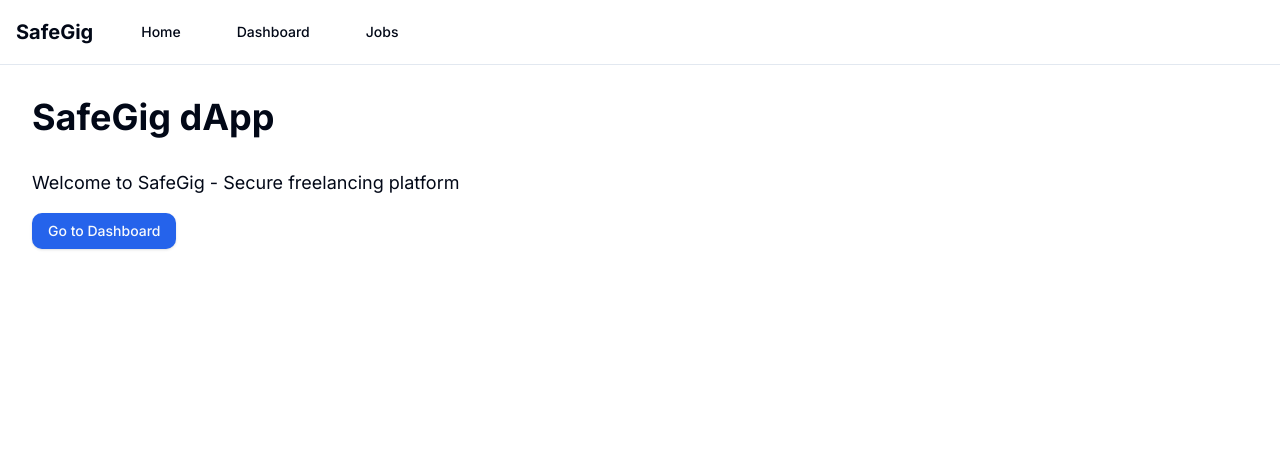
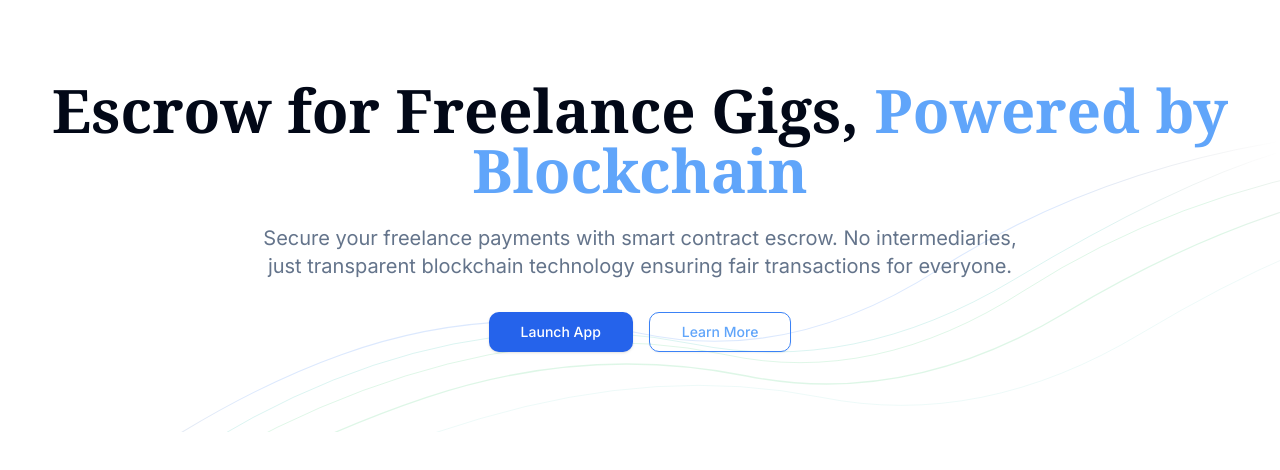
Before and after one commit to BlockHaven-Labs/SafeGig, a Next.js app in the folder frontend/: page / in a window 1280 px wide. Shown: the top 470 px of the page. Built offline with nearby package versions, Linux system fonts and the light colour scheme.

Commit message:
feat(landing): add HeroSection component with animated visuals and call-to-action buttons

```diff
--- a/frontend/app/layout.tsx
+++ b/frontend/app/layout.tsx
@@ -18,7 +18,7 @@ export default function RootLayout({
   return (
     <html lang="en">
       <body className={inter.className}>
-        <Navbar />
+        {/* <Navbar /> */}
         {children}
       </body>
     </html>
--- a/frontend/app/page.tsx
+++ b/frontend/app/page.tsx
@@ -1,14 +1,12 @@
-import { Button } from "@/components/ui/button"
-import Link from "next/link"
+import HeroSection from "@/components/landing/HeroSection";
+import React from "react";
 
-export default function Home() {
+function page() {
   return (
-    <main className="container mx-auto p-8">
-      <h1 className="text-4xl font-bold mb-8">SafeGig dApp</h1>
-      <p className="text-lg mb-4">Welcome to SafeGig - Secure freelancing platform</p>
-      <Button asChild>
-        <Link href="/dashboard">Go to Dashboard</Link>
-      </Button>
-    </main>
-  )
+    <div>
+      <HeroSection />
+    </div>
+  );
 }
+
+export default page;
--- /dev/null
+++ b/frontend/components/landing/HeroSection.tsx
@@ -0,0 +1,191 @@
+import Link from "next/link";
+import { Button } from "@/components/ui/button";
+
+export default function HeroSection() {
+  return (
+    <section className="py-20 px-4 sm:px-6 lg:px-8 relative overflow-hidden">
+      <div className="absolute inset-0 z-0">
+        <svg
+          className="absolute inset-0 w-full h-full"
+          viewBox="0 0 1200 800"
+          fill="none"
+          xmlns="http://www.w3.org/2000/svg"
+          preserveAspectRatio="xMidYMid slice"
+        >
+          <defs>
+            <radialGradient id="neonPulse1" cx="50%" cy="50%" r="50%">
+              <stop offset="0%" stopColor="rgba(34,197,94,0.8)" />
+              <stop offset="30%" stopColor="rgba(34,197,94,0.6)" />
+              <stop offset="70%" stopColor="rgba(16,185,129,0.4)" />
+              <stop offset="100%" stopColor="rgba(16,185,129,0)" />
+            </radialGradient>
+            <radialGradient id="neonPulse2" cx="50%" cy="50%" r="50%">
+              <stop offset="0%" stopColor="rgba(59,130,246,0.8)" />
+              <stop offset="25%" stopColor="rgba(59,130,246,0.6)" />
+              <stop offset="60%" stopColor="rgba(37,99,235,0.4)" />
+              <stop offset="100%" stopColor="rgba(37,99,235,0)" />
+            </radialGradient>
+            <radialGradient id="neonPulse3" cx="50%" cy="50%" r="50%">
+              <stop offset="0%" stopColor="rgba(20,184,166,0.8)" />
+              <stop offset="35%" stopColor="rgba(20,184,166,0.6)" />
+              <stop offset="75%" stopColor="rgba(13,148,136,0.4)" />
+              <stop offset="100%" stopColor="rgba(13,148,136,0)" />
+            </radialGradient>
+            <linearGradient id="threadFade1" x1="0%" y1="0%" x2="100%" y2="0%">
+              <stop offset="0%" stopColor="rgba(0,0,0,0)" />
+              <stop offset="15%" stopColor="rgba(20,184,166,0.3)" />
+              <stop offset="85%" stopColor="rgba(20,184,166,0.3)" />
+              <stop offset="100%" stopColor="rgba(0,0,0,0)" />
+            </linearGradient>
+            <linearGradient id="threadFade2" x1="0%" y1="0%" x2="100%" y2="0%">
+              <stop offset="0%" stopColor="rgba(0,0,0,0)" />
+              <stop offset="12%" stopColor="rgba(34,197,94,0.3)" />
+              <stop offset="88%" stopColor="rgba(34,197,94,0.3)" />
+              <stop offset="100%" stopColor="rgba(0,0,0,0)" />
+            </linearGradient>
+            <linearGradient id="threadFade3" x1="0%" y1="0%" x2="100%" y2="0%">
+              <stop offset="0%" stopColor="rgba(0,0,0,0)" />
+              <stop offset="18%" stopColor="rgba(59,130,246,0.3)" />
+              <stop offset="82%" stopColor="rgba(59,130,246,0.3)" />
+              <stop offset="100%" stopColor="rgba(0,0,0,0)" />
+            </linearGradient>
+            <filter id="neonGlow" x="-50%" y="-50%" width="200%" height="200%">
+              <feGaussianBlur stdDeviation="2" result="coloredBlur" />
+              <feMerge>
+                <feMergeNode in="coloredBlur" />
+                <feMergeNode in="SourceGraphic" />
+              </feMerge>
+            </filter>
+          </defs>
+
+          <g>
+            {/* Flowing threads with animated circles */}
+            <path
+              id="thread1"
+              d="M50 720 Q200 590 350 540 Q500 490 650 520 Q800 550 950 460 Q1100 370 1200 340"
+              stroke="url(#threadFade1)"
+              strokeWidth="0.8"
+              fill="none"
+              opacity="0.6"
+            />
+            <circle
+              r="2"
+              fill="url(#neonPulse1)"
+              opacity="1"
+              filter="url(#neonGlow)"
+            >
+              <animateMotion dur="4s" repeatCount="indefinite">
+                <mpath href="#thread1" />
+              </animateMotion>
+            </circle>
+
+            <path
+              id="thread2"
+              d="M80 730 Q250 620 400 570 Q550 520 700 550 Q850 580 1000 490 Q1150 400 1300 370"
+              stroke="url(#threadFade2)"
+              strokeWidth="1.2"
+              fill="none"
+              opacity="0.5"
+            />
+            <circle
+              r="2.5"
+              fill="url(#neonPulse2)"
+              opacity="1"
+              filter="url(#neonGlow)"
+            >
+              <animateMotion dur="5s" repeatCount="indefinite">
+                <mpath href="#thread2" />
+              </animateMotion>
+            </circle>
+
+            <path
+              id="thread3"
+              d="M20 710 Q180 580 320 530 Q460 480 600 510 Q740 540 880 450 Q1020 360 1200 330"
+              stroke="url(#threadFade3)"
+              strokeWidth="1.0"
+              fill="none"
+              opacity="0.6"
+            />
+            <circle
+              r="2"
+              fill="url(#neonPulse3)"
+              opacity="1"
+              filter="url(#neonGlow)"
+            >
+              <animateMotion dur="4.5s" repeatCount="indefinite">
+                <mpath href="#thread3" />
+              </animateMotion>
+            </circle>
+
+            <path
+              id="thread4"
+              d="M120 740 Q280 640 450 590 Q620 540 770 570 Q920 600 1070 510 Q1220 420 1350 390"
+              stroke="url(#threadFade1)"
+              strokeWidth="0.6"
+              fill="none"
+              opacity="0.4"
+            />
+            <circle
+              r="1.5"
+              fill="url(#neonPulse1)"
+              opacity="1"
+              filter="url(#neonGlow)"
+            >
+              <animateMotion dur="5.5s" repeatCount="indefinite">
+                <mpath href="#thread4" />
+              </animateMotion>
+            </circle>
+
+            <path
+              id="thread5"
+              d="M60 725 Q220 600 380 550 Q540 500 680 530 Q820 560 960 470 Q1100 380 1280 350"
+              stroke="url(#threadFade2)"
+              strokeWidth="0.9"
+              fill="none"
+              opacity="0.5"
+            />
+            <circle
+              r="2.2"
+              fill="url(#neonPulse2)"
+              opacity="1"
+              filter="url(#neonGlow)"
+            >
+              <animateMotion dur="4.2s" repeatCount="indefinite">
+                <mpath href="#thread5" />
+              </animateMotion>
+            </circle>
+          </g>
+        </svg>
+      </div>
+
+      <div className="max-w-7xl mx-auto text-center relative z-10">
+        <h1 className="text-4xl sm:text-5xl lg:text-6xl font-serif font-bold text-foreground mb-6">
+          Escrow for Freelance Gigs,{" "}
+          <span className="text-blue-400">Powered by Blockchain</span>
+        </h1>
+        <p className="text-xl text-muted-foreground mb-8 max-w-3xl mx-auto">
+          Secure your freelance payments with smart contract escrow. No
+          intermediaries, just transparent blockchain technology ensuring fair
+          transactions for everyone.
+        </p>
+        <div className="flex flex-col sm:flex-row gap-4 justify-center">
+          <Link href="/dashboard">
+            <Button
+              size="lg"
+              className="bg-blue-600 hover:bg-blue-700 text-white px-8 py-3"
+            >
+              Launch App
+            </Button>
+          </Link>
+          <Button
+            size="lg"
+            variant="outline"
+            className="border-blue-500 text-blue-400 hover:bg-blue-500/10 px-8 py-3 bg-transparent"
+          >
+            Learn More
+          </Button>
+        </div>
+      </div>
+    </section>
+  );
+}
```
